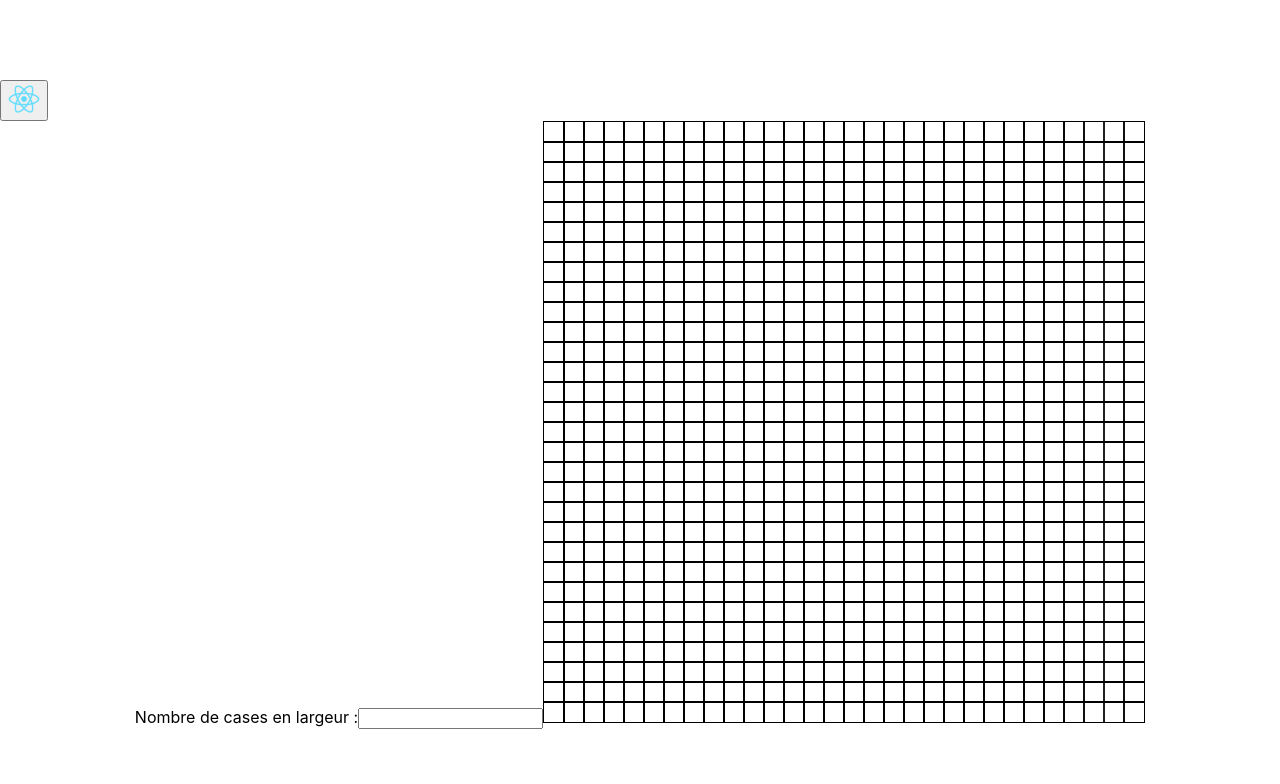
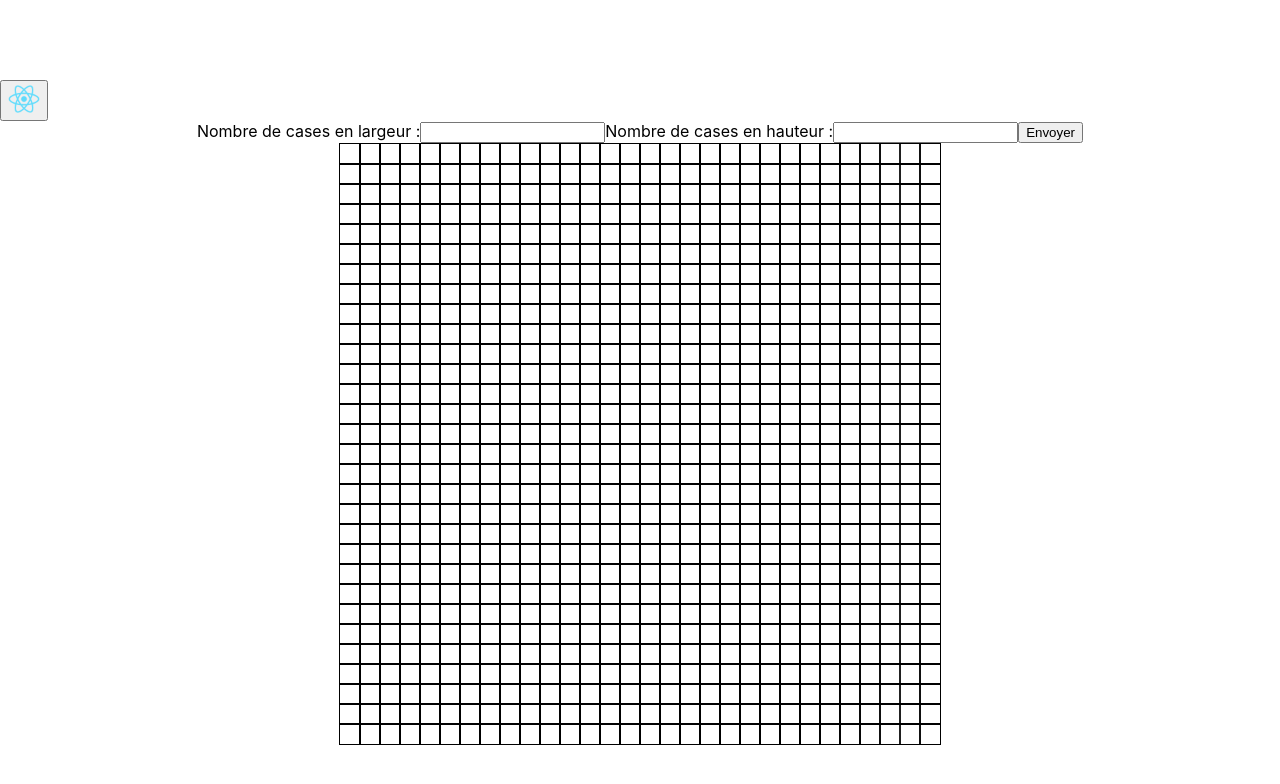
Before and after one commit to Corentin648/GameOfLifeWeb, a React (Create React App) app: page / in a window 1280 px wide. Shown: the top 784 px of the page. Built offline with nearby package versions, Linux system fonts and the light colour scheme.

Commit message:
début d'ajout des champs de choix de taille de grille

```diff
--- a/src/Quadrillage.js
+++ b/src/Quadrillage.js
@@ -14,6 +14,8 @@ class Quadrillage extends Component{
             canvasRef : new React.createRef(),
             casesLargeur : 30,    // nombre de cases en largeur
             casesHauteur : 30,   // nombre de cases en hauteur
+            changerCasesLargeur : '',   // nouveau nombre de cases en largeur
+            changerCasesHauteur : '',   // nouveau nombre de cases en hauteur
             tailleCase : 20,   // taille d'une case
             start : false   // la partie n'est pas lancée au départ
         }
@@ -212,9 +214,22 @@ class Quadrillage extends Component{
         })
     }
 
+    handlerChangerTailleEcran = () => {
+        this.setState({
+            casesLargeur: this.state.changerCasesLargeur,
+            casesHauteur: this.state.changerCasesHauteur
+        })
+    }
+
     handlerChampLargeur = (event) => {
         this.setState({
-            casesLargeur: event.target.value
+            changerCasesLargeur: event.target.value
+        })
+    }
+
+    handlerChampHauteur = (event) => {
+        this.setState({
+            changerCasesHauteur: event.target.value
         })
     }
 
@@ -223,10 +238,17 @@ class Quadrillage extends Component{
         return(
             <div style={{marginTop: '5rem'}}>
                 <button style={{display: "block"}} onClick={() => this.handlerBoutonStart()}><Image src={require("./logo192.png")} width={"32px"} height={"32px"}/></button>
-                <label>
-                    Nombre de cases en largeur :
-                    <input type="text" value={this.state.value} onChange={this.handleChange} />
-                </label>
+                <form onSubmit={() => this.handlerChangerTailleEcran()}>
+                    <label>
+                        Nombre de cases en largeur :
+                        <input type="text" value={this.state.changerCasesLargeur} onChange={this.handlerChampLargeur} />
+                    </label>
+                    <label>
+                        Nombre de cases en hauteur :
+                        <input type="text" value={this.state.changerCasesHauteur} onChange={this.handlerChampHauteur} />
+                    </label>
+                    <input type="submit" value="Envoyer" />
+                </form>
                 <canvas ref={this.state.canvasRef} width={this.state.casesLargeur * this.state.tailleCase} height={this.state.casesHauteur * this.state.tailleCase} style={{border: '1px solid black'}}/>
             </div>
         )
```
